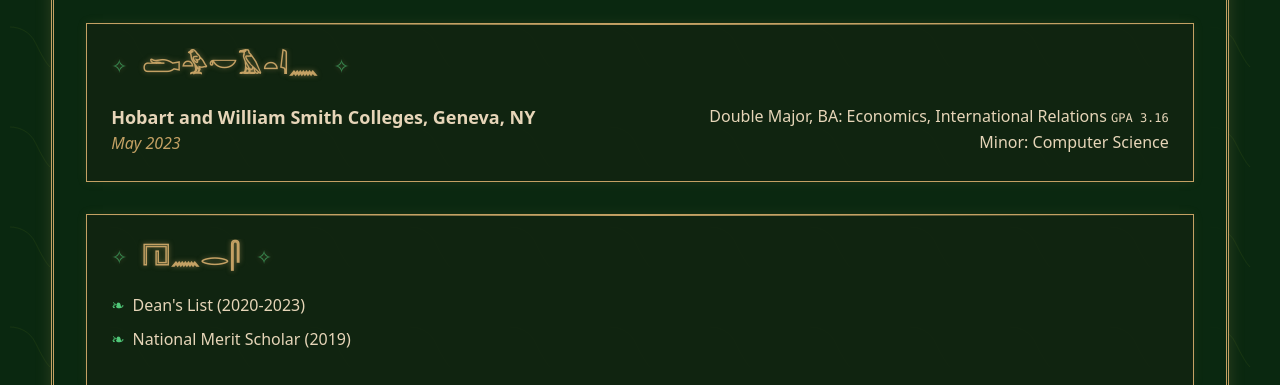
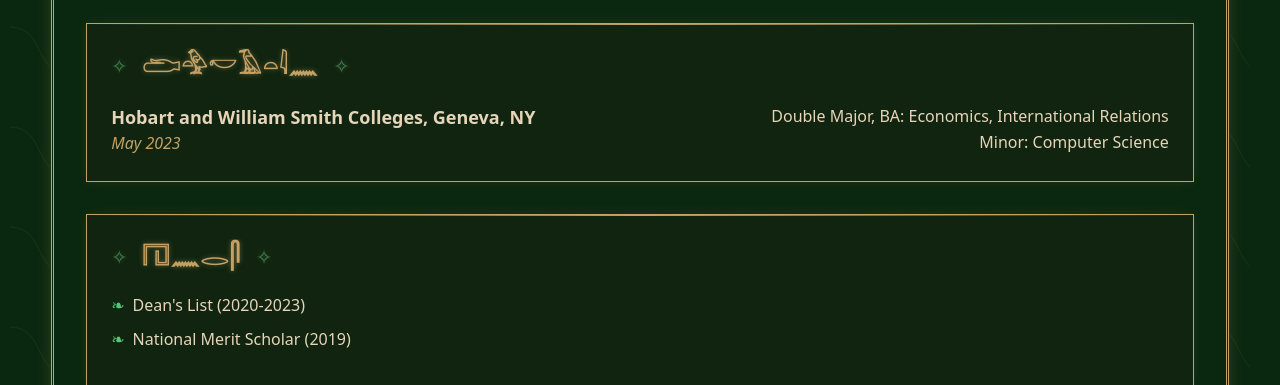
Before and after one commit to logeman123/logan-website, a FastAPI app: page /resume in a window 1280 px wide. Shown: the part 443-828 px from the top of the page. Run offline with FastAPI, Linux system fonts and the light colour scheme.

Commit message:
remove gpa from resume

```diff
--- a/services/web/web_service/templates/resume.html
+++ b/services/web/web_service/templates/resume.html
@@ -97,7 +97,7 @@
           <div class="date-text">May 2023</div>
         </div>
         <div class="education-details">
-          <div>Double Major, BA: Economics, International Relations <span class="gpa">GPA 3.16</span></div>
+          <div>Double Major, BA: Economics, International Relations</div>
           <div>Minor: Computer Science</div>
         </div>
       </div>
```
